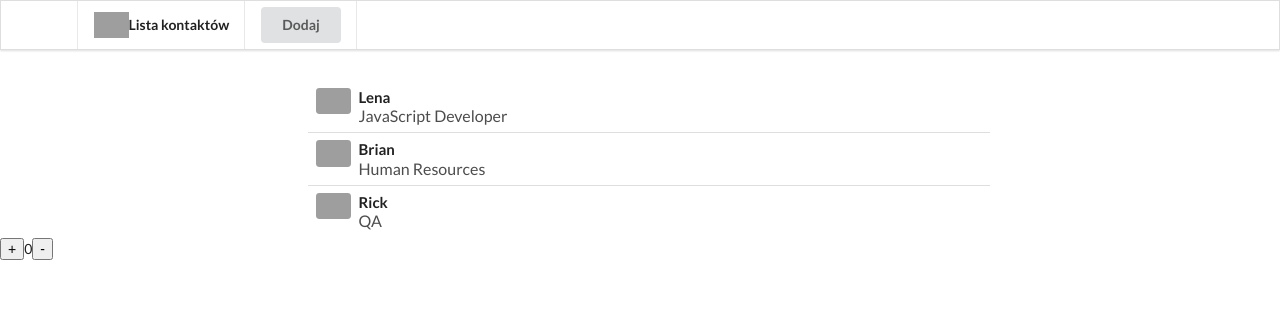
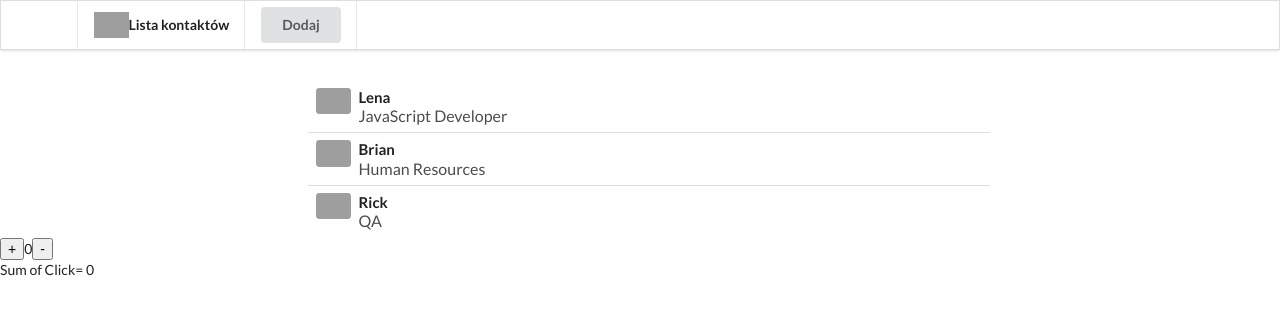
Before and after one commit to nczop/ContactList, a React (Create React App) app: page / in a window 1280 px wide. Shown: the top 314 px of the page. Built offline with nearby package versions, Linux system fonts and the light colour scheme; grey boxes are pictures that could not be loaded.

Commit message:
sumOfClick

```diff
--- a/src/App.js
+++ b/src/App.js
@@ -94,7 +94,7 @@ import './App.css';
   class CounterApp extends React.Component {
     constructor () {
       super ();
-      this.state = {counter: 0};
+      this.state = {counter: 0, sumOfClick: 0, sumOfDoubleClick: 0};
     }
     render () {
       return (
@@ -102,18 +102,21 @@ import './App.css';
           <button onClick = {this.increment.bind(this)}>+</button>
           <output>{this.state.counter}</output>
           <button onClick= {this.decrement.bind(this)}>-</button>
+          <br/>
+          <output>Sum of Click= {this.state.sumOfClick}</output>
         </div>
       );
     }
     increment() {
       this.setState ({
-        counter: this.state.counter + 1
+        counter: this.state.counter + 1,
+        sumOfClick: this.state.sumOfClick +1
       })
     }
-
     decrement() {
       this.setState ({
-        counter: this.state.counter -1
+        counter: this.state.counter -1,
+        sumOfClick: this.state.sumOfClick +1
       })
     }
   }
```
